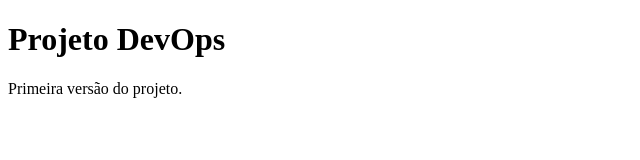
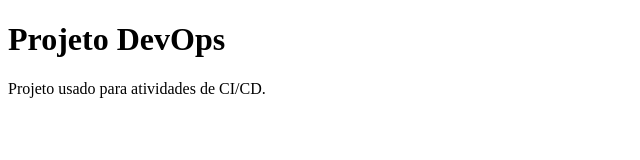
Before and after one commit to willramospuc/atividadesomativa1-devops, a plain HTML site: page index.html in a window 1280 px wide. Shown: the whole page, without its empty margins (0-640 px from the left). Drawn offline with Linux system fonts and the light colour scheme.

Commit message:
Update index.html

```diff
--- a/index.html
+++ b/index.html
@@ -5,6 +5,6 @@
 </head>
 <body>
   <h1>Projeto DevOps</h1>
-  <p>Primeira versão do projeto.</p>
+  <p>Projeto usado para atividades de CI/CD.</p>
 </body>
 </html>
```
